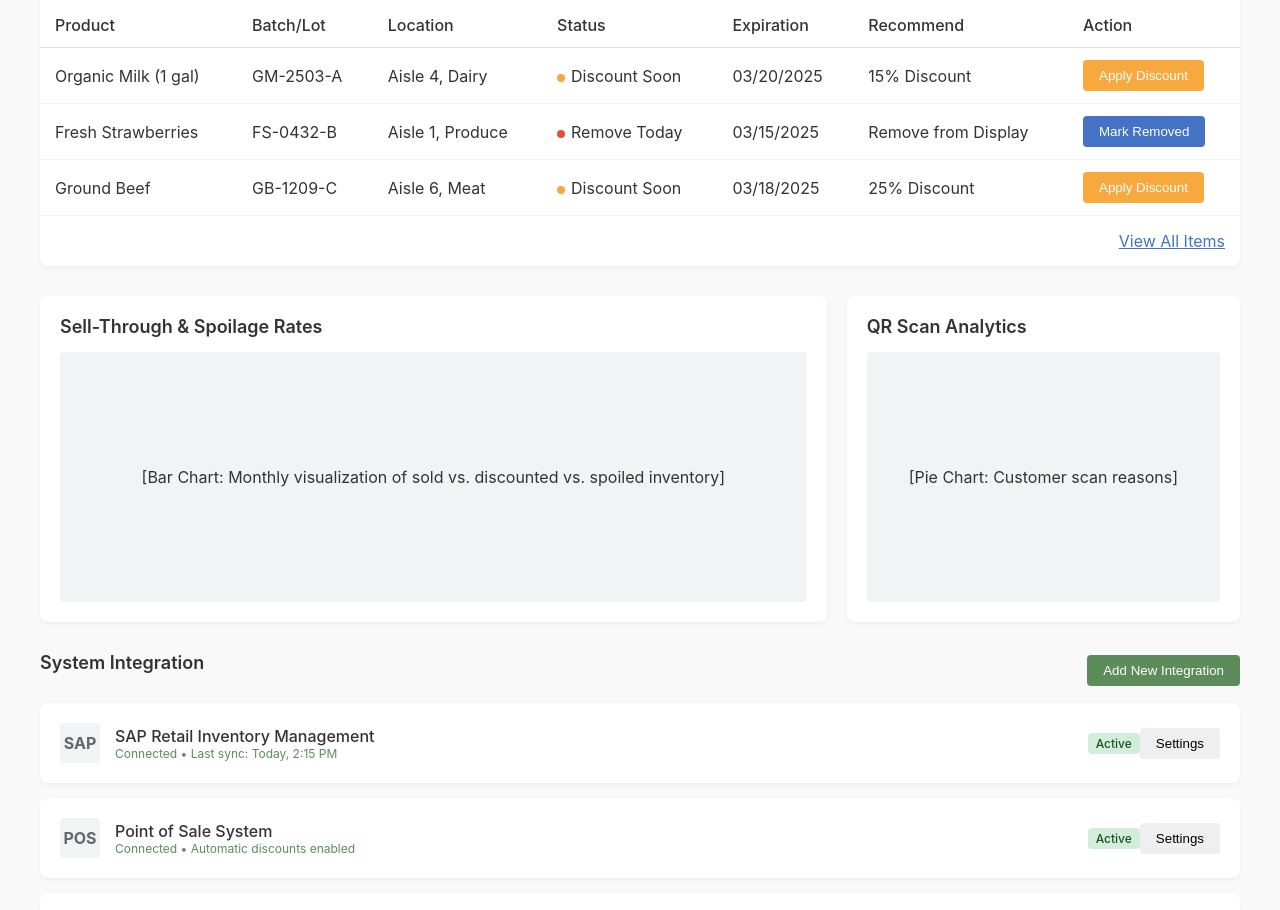
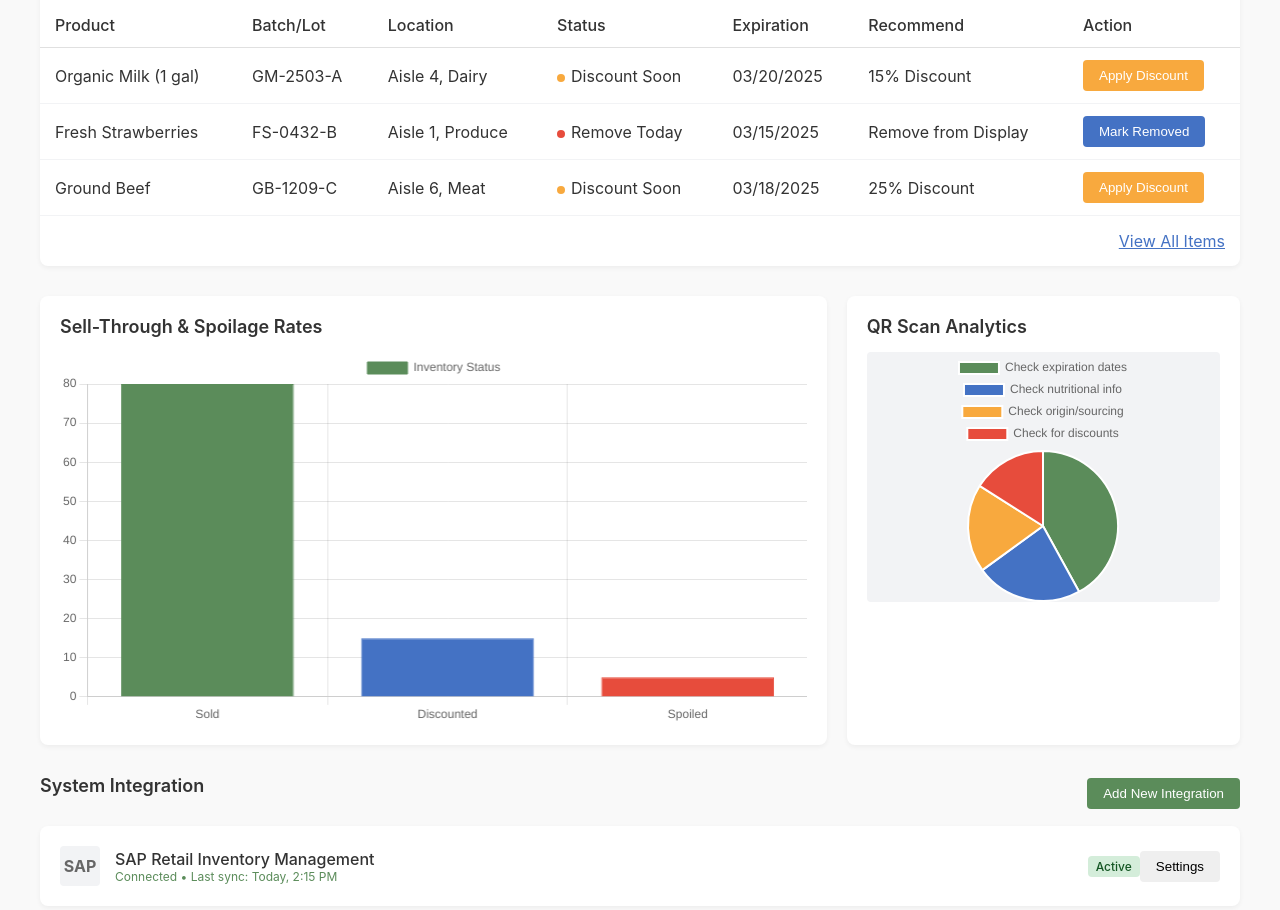
Before and after one commit to ashahassan/fresh-track, a plain HTML site: page retailer-dashboard.html in a window 1280 px wide. Shown: the part 375-1285 px from the top of the page. Drawn offline with nearby package versions, Linux system fonts and the light colour scheme.

Commit message:
Update retailer-dashboard.html

```diff
--- a/retailer-dashboard.html
+++ b/retailer-dashboard.html
@@ -1,5 +1,6 @@
 <!DOCTYPE html>
 <html lang="en">
+
 <head>
     <meta charset="UTF-8">
     <meta name="viewport" content="width=device-width, initial-scale=1.0">
@@ -103,7 +104,7 @@
             background-color: white;
             border-radius: 8px;
             padding: 20px;
-            box-shadow: 0 2px 5px rgba(0,0,0,0.05);
+            box-shadow: 0 2px 5px rgba(0, 0, 0, 0.05);
         }
 
         .stat-title {
@@ -132,7 +133,7 @@
         .expiring-soon {
             background-color: white;
             border-radius: 8px;
-            box-shadow: 0 2px 5px rgba(0,0,0,0.05);
+            box-shadow: 0 2px 5px rgba(0, 0, 0, 0.05);
             margin-bottom: 30px;
         }
 
@@ -180,7 +181,7 @@
             background-color: white;
             border-radius: 8px;
             padding: 20px;
-            box-shadow: 0 2px 5px rgba(0,0,0,0.05);
+            box-shadow: 0 2px 5px rgba(0, 0, 0, 0.05);
         }
 
         .settings-section {
@@ -229,7 +230,7 @@
             background-color: white;
             border-radius: 8px;
             padding: 20px;
-            box-shadow: 0 2px 5px rgba(0,0,0,0.05);
+            box-shadow: 0 2px 5px rgba(0, 0, 0, 0.05);
             margin-bottom: 30px;
         }
 
@@ -246,7 +247,7 @@
             background-color: white;
             border-radius: 8px;
             padding: 20px;
-            box-shadow: 0 2px 5px rgba(0,0,0,0.05);
+            box-shadow: 0 2px 5px rgba(0, 0, 0, 0.05);
             margin-bottom: 15px;
         }
 
@@ -269,7 +270,7 @@
             background-color: white;
             border-radius: 8px;
             padding: 20px;
-            box-shadow: 0 2px 5px rgba(0,0,0,0.05);
+            box-shadow: 0 2px 5px rgba(0, 0, 0, 0.05);
             margin-bottom: 15px;
             display: flex;
             align-items: center;
@@ -302,7 +303,9 @@
             color: var(--primary);
         }
     </style>
+    <script src="https://cdn.jsdelivr.net/npm/chart.js"></script>
 </head>
+
 <body>
     <div class="container">
         <header>
@@ -389,16 +392,18 @@
         </div>
 
         <div class="chart-container">
+            <!-- Bar Chart Section: Sell-Through & Spoilage Rates -->
             <div class="chart-card">
                 <div class="section-title">Sell-Through & Spoilage Rates</div>
-                <div style="height: 250px; background-color: var(--gray-light); border-radius: 4px; display: flex; align-items: center; justify-content: center;">
-                    [Bar Chart: Monthly visualization of sold vs. discounted vs. spoiled inventory]
-                </div>
+                <canvas id="barChart" style="height: 250px;"></canvas>
             </div>
+
+            <!-- Pie Chart Section: QR Scan Analytics -->
             <div class="chart-card">
                 <div class="section-title">QR Scan Analytics</div>
-                <div style="height: 250px; background-color: var(--gray-light); border-radius: 4px; display: flex; align-items: center; justify-content: center;">
-                    [Pie Chart: Customer scan reasons]
+                <div
+                    style="height: 250px; background-color: var(--gray-light); border-radius: 4px; display: flex; align-items: center; justify-content: center;">
+                    <canvas id="pieChart" style="height: 200px;"></canvas>
                 </div>
             </div>
         </div>
@@ -430,7 +435,8 @@
 
         <div class="api-section">
             <div class="section-title">API Access</div>
-            <p>Use our simple API to integrate FreshTrack data with your existing systems. No complete overhaul required.</p>
+            <p>Use our simple API to integrate FreshTrack data with your existing systems. No complete overhaul
+                required.</p>
 
             <div class="code-block">
                 GET /api/v1/inventory/expiring?days=7&location=store-id-123 <br>
@@ -451,7 +457,8 @@
                 <div class="feedback-product">Organic Milk</div>
                 <div class="feedback-date">03/14/2025, 10:32 AM</div>
             </div>
-            <p>"The clear labeling helped me understand exactly how long I can use this after opening. Very useful!"</p>
+            <p>"The clear labeling helped me understand exactly how long I can use this after opening. Very useful!"
+            </p>
         </div>
 
         <div class="feedback-card">
@@ -459,8 +466,56 @@
                 <div class="feedback-product">Fresh Strawberries</div>
                 <div class="feedback-date">03/14/2025, 9:15 AM</div>
             </div>
-            <p>"I appreciate the discount on items nearing expiration. Saved me $3 and the berries are still perfect for my smoothie."</p>
+            <p>"I appreciate the discount on items nearing expiration. Saved me $3 and the berries are still perfect
+                for my smoothie."</p>
         </div>
     </div>
+    <script>
+        const barChartData = {
+            labels: ['Sold', 'Discounted', 'Spoiled'],
+            datasets: [{
+                label: 'Inventory Status',
+                data: [80, 15, 5], // Example data: 80% sold, 15% discounted, 5% spoiled
+                backgroundColor: ['#5b8c5a', '#4472c4', '#e74c3c'],
+                borderColor: ['#5b8c5a', '#4472c4', '#e74c3c'],
+                borderWidth: 1
+            }]
+        };
+
+        const barChartConfig = {
+            type: 'bar',
+            data: barChartData,
+            options: {
+                responsive: true,
+                scales: {
+                    y: {
+                        beginAtZero: true
+                    }
+                }
+            }
+        };
+
+        const barChart = new Chart(document.getElementById('barChart'), barChartConfig);
+
+        const pieChartData = {
+            labels: ['Check expiration dates', 'Check nutritional info', 'Check origin/sourcing', 'Check for discounts'],
+            datasets: [{
+                data: [42, 23, 19, 16], // Example data
+                backgroundColor: ['#5b8c5a', '#4472c4', '#f8a93e', '#e74c3c'],
+                hoverOffset: 4
+            }]
+        };
+
+        const pieChartConfig = {
+            type: 'pie',
+            data: pieChartData,
+            options: {
+                responsive: true
+            }
+        };
+
+        const pieChart = new Chart(document.getElementById('pieChart'), pieChartConfig);
+    </script>
 </body>
+
 </html>
```
